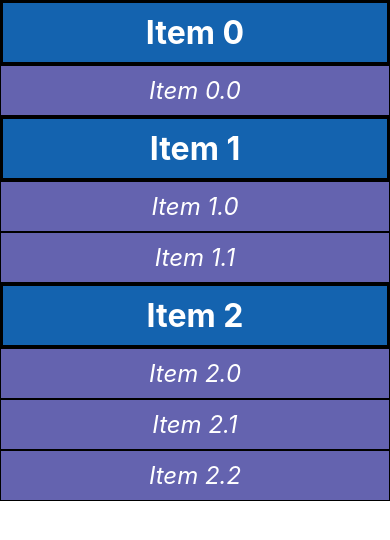
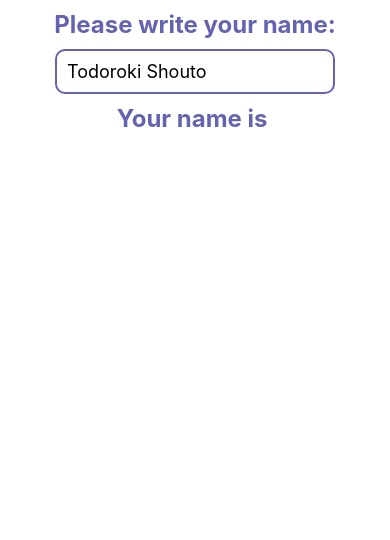
Before and after one commit to lmhinnel/learn-react-native, a React Native app: screen / in a window 390 px wide. Shown: the top 540 px of the page. Built offline with nearby package versions, Linux system fonts and the light colour scheme.

Commit message:
learn basic of text input

```diff
--- a/App.js
+++ b/App.js
@@ -1,65 +1,26 @@
-import React, { useState } from 'react';
+import React from 'react';
 import {
   StyleSheet,
   Text,
   View,
-  RefreshControl,
-  FlatList,
-  SectionList,
+  TextInput,
 } from 'react-native';
 
 const App = () => {
-  const [items, setItems] = useState([
-    {
-      title: 'Item 0',
-      data: ['Item 0.0'],
-    },
-    {
-      title: 'Item 1',
-      data: ['Item 1.0', 'Item 1.1'],
-    },
-    {
-      title: 'Item 2',
-      data: ['Item 2.0', 'Item 2.1', 'Item 2.2'],
-    },
-  ]);
-
-  const [refreshing, setRefreshing] = useState(false);
-
-  const onRefresh = () => {
-    setRefreshing(true);
-    var data = [];
-    const length = items.length;
-    for (var i = 0; i <= length; i++) {
-      data.push('Item ' + length + '.' + i);
-    }
-    setItems([...items, { title: 'Item ' + items.length, data: data }]);
-    setRefreshing(false);
-  }
+  const [name, setName] = React.useState('');
 
   return (
     <View style={styles.body}>
-      <SectionList
-        keyExtractor={(item, index) => index.toString()}
-        sections={items}
-        renderItem={({ item }) => (
-          <View style={styles.item}>
-            <Text style={styles.text}>{item}</Text>
-          </View>
-        )}
-        renderSectionHeader={({ section }) => (
-          <View style={styles.title}>
-            <Text style={styles.text_title}>{section.title}</Text>
-          </View>
-        )}
-        refreshControl={
-          <RefreshControl
-            refreshing={refreshing}
-            onRefresh={onRefresh}
-            colors={['#6463AF']}
-          />
-        }
+      <Text style={styles.text}>Please write your name:</Text>
+      <TextInput
+        // multiline
+        // keyboardType='phone-pad'
+        style={styles.input}
+        placeholder='Todoroki Shouto'
+        onChangeText={(value) => setName(value)}
+        secureTextEntry={true}
       />
+      <Text style={styles.text}>Your name is {name}</Text>
     </View>
   );
 };
@@ -68,33 +29,22 @@ const styles = StyleSheet.create({
   body: {
     flex: 1,
     backgroundColor: '#fff',
+    alignItems: 'center',
     // justifyContent: 'center',
   },
 
-  item: {
-    backgroundColor: '#6463AF',
-    justifyContent: 'center',
-    alignItems: 'center',
-    borderWidth: 0.5,
-  },
-
-  title: {
-    backgroundColor: '#1463AF',
-    justifyContent: 'center',
-    alignItems: 'center',
-    borderWidth: 3,
+  input: {
+    borderColor: '#6463AF',
+    borderWidth: 2,
+    borderRadius: 10,
+    width: 280,
+    padding: 10,
+    fontSize: 18,
   },
 
   text: {
-    color: '#fff',
+    color: '#6463AF',
     fontSize: 24,
-    fontStyle: 'italic',
-    margin: 10,
-  },
-
-  text_title: {
-    color: '#fff',
-    fontSize: 32,
     fontWeight: 'bold',
     margin: 10,
   }
```
